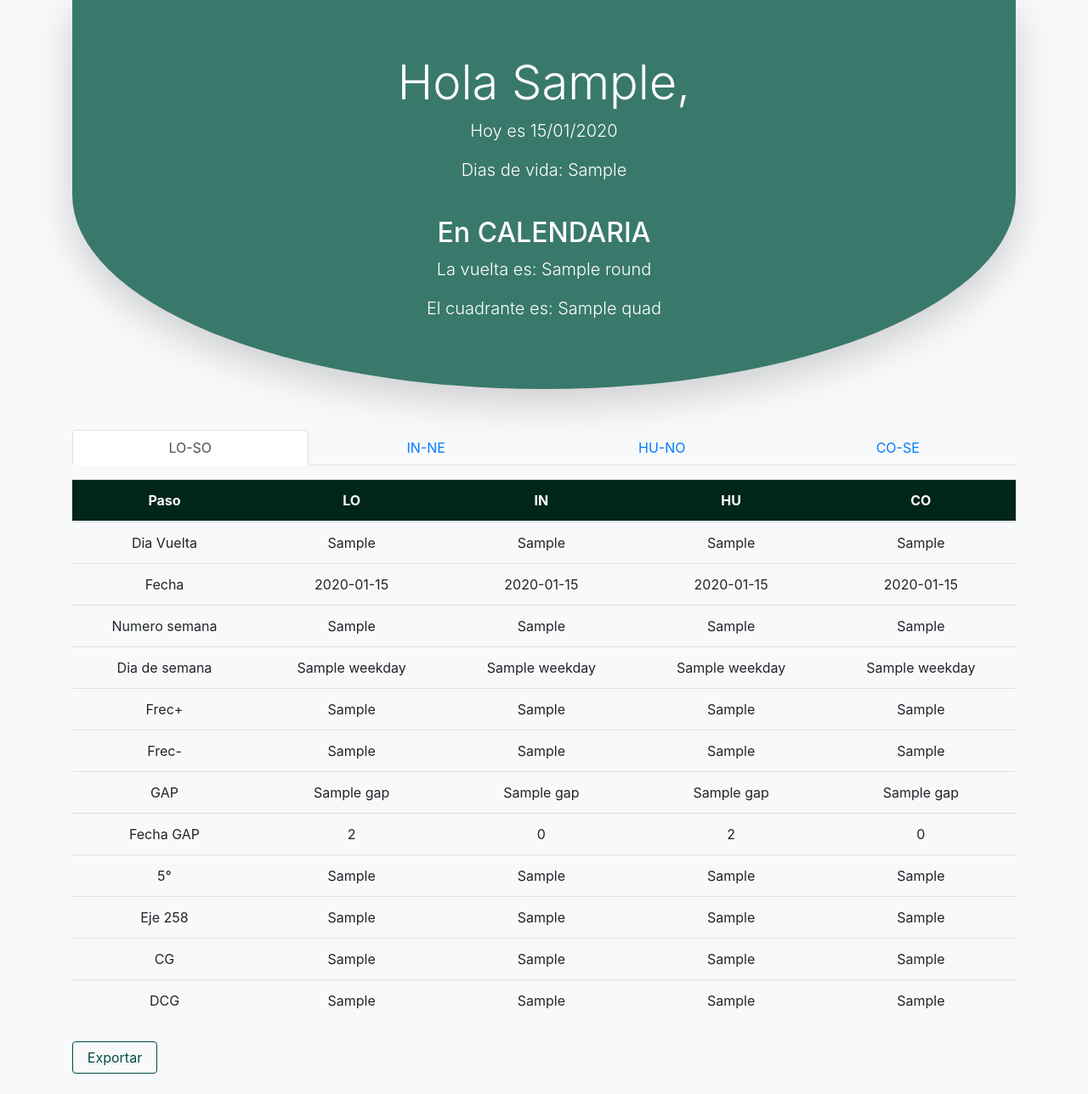
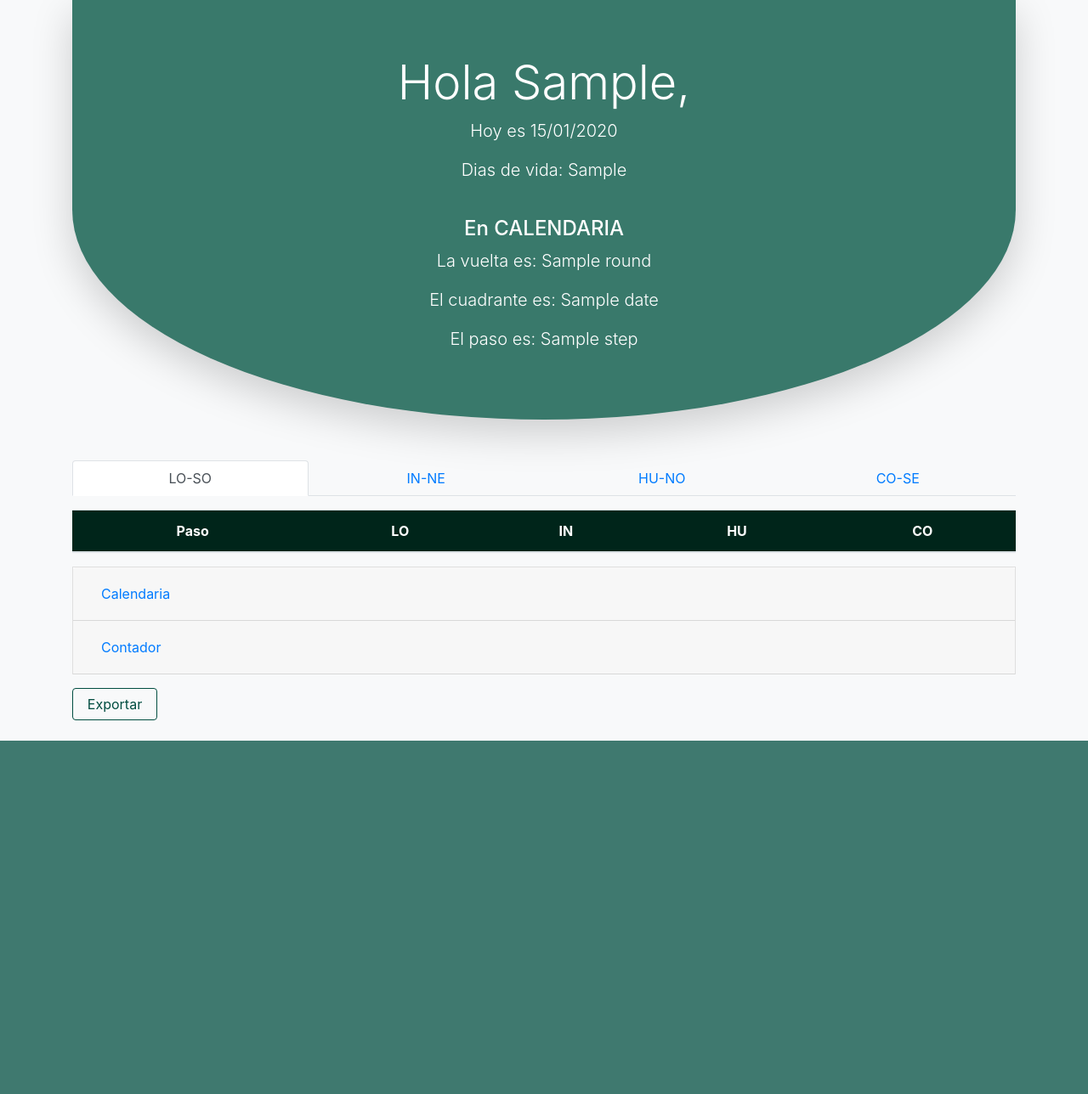
Before and after one commit to calendaria/calendaria, a Flask app: template app/templates/es/index.html in a window 1280 px wide. Shown: the part 69-1357 px from the top of the page at 85% size. After the commit the page ends 941 px from the top, so only its background shows below. Run offline with Flask 2, Linux system fonts and the light colour scheme; a user stored in the database is signed in; tables that the repository leaves empty hold one stand-in row (values such as "Sample post"); the template is opened without the code that fills it: most values are stand-ins (such as "Sample title", 1, 10 or a date in 2020); lists and menus that the app fills with data are empty; some libraries are stand-ins or nearby versions.

Commit message:
Only one quadrant file now. Added accordion functionality to separate Calendaria from Counter values. Enhanced export_util to avoid accent words in spanish as they yield weird values in csv. All changes and testing in SPANISH only (english set to return es for now)

```diff
--- a/app/routes.py
+++ b/app/routes.py
@@ -84,6 +84,8 @@ def index_es():
 	dates['round'] = date_utils.round_nbr(dates['today'])
 	dates['quad'] = date_utils.quadrant(dates['today'])
 	dates['daynbr'] = date_utils.daynbr(dates['today'])
+	dates['quad_name_es'] = date_utils.quadrant_name(dates['today'])
+	dates['step'] = date_utils.step(dates['today'])
 	dates['is_rof'] = date_utils.rof(dates['today'])
 	# Quadrant grid
 	grid = date_utils.round_vals_from_date(dates['today'])
--- a/app/static/styles/style.css
+++ b/app/static/styles/style.css
@@ -82,7 +82,7 @@
 }
 
 
-/****** BODY ******/
+/****** INDEX ******/
 body {
     position: relative;
 }
--- /dev/null
+++ b/app/templates/es/_counter.html
@@ -0,0 +1,18 @@
+<table class="table table-hover">
+    <tbody>
+        <tr class="text-center">
+			<td>CG</td>
+			<td class="">{{grid['cg'][indices[0]]}}</td>
+			<td class="">{{grid['cg'][indices[1]]}}</td>
+			<td class="">{{grid['cg'][indices[2]]}}</td>
+			<td class="">{{grid['cg'][indices[3]]}}</td>
+		</tr>
+		<tr class="text-center">
+			<td>DCG</td>
+			<td class="">{{grid['cg_tot_days'][indices[0]]}}</td>
+			<td class="">{{grid['cg_tot_days'][indices[1]]}}</td>
+			<td class="">{{grid['cg_tot_days'][indices[2]]}}</td>
+			<td class="">{{grid['cg_tot_days'][indices[3]]}}</td>
+		</tr>
+    </tbody>
+</table>
--- /dev/null
+++ b/app/templates/es/_quadrant.html
@@ -0,0 +1,75 @@
+<!-- Quadrant Table -->
+<table class="table table-hover">
+	<tbody>
+		<tr class="text-center">
+			<td>Dia Vuelta</td>
+			<td class="">{{grid['round_days'][indices[0]]}}</td>
+			<td class="">{{grid['round_days'][indices[1]]}}</td>
+			<td class="">{{grid['round_days'][indices[2]]}}</td>
+			<td class="">{{grid['round_days'][indices[3]]}}</td>
+		</tr>
+		<tr class="text-center">
+			<td>Fecha</td>
+			<td class="">{{grid['dates_str'][indices[0]]}}</td>
+			<td class="">{{grid['dates_str'][indices[1]]}}</td>
+			<td class="">{{grid['dates_str'][indices[2]]}}</td>
+			<td class="">{{grid['dates_str'][indices[3]]}}</td>
+		</tr>
+		<tr class="text-center">
+			<td>Numero semana</td>
+			<td class="">{{grid['week_nbr'][indices[0]]}}</td>
+			<td class="">{{grid['week_nbr'][indices[1]]}}</td>
+			<td class="">{{grid['week_nbr'][indices[2]]}}</td>
+			<td class="">{{grid['week_nbr'][indices[3]]}}</td>
+		</tr>
+		<tr class="text-center">
+			<td>Dia de semana</td>
+			<td class="">{{grid['weekday'][indices[0]].capitalize()}}</td>
+			<td class="">{{grid['weekday'][indices[1]].capitalize()}}</td>
+			<td class="">{{grid['weekday'][indices[2]].capitalize()}}</td>
+			<td class="">{{grid['weekday'][indices[3]].capitalize()}}</td>
+		</tr>
+		<tr class="text-center">
+			<td>Frec+</td>
+			<td class="">{{grid['day_nbr'][indices[0]]}}</td>
+			<td class="">{{grid['day_nbr'][indices[1]]}}</td>
+			<td class="">{{grid['day_nbr'][indices[2]]}}</td>
+			<td class="">{{grid['day_nbr'][indices[3]]}}</td>
+		</tr>
+		<tr class="text-center">
+			<td>Frec-</td>
+			<td class="">{{grid['freq_neg'][indices[0]]}}</td>
+			<td class="">{{grid['freq_neg'][indices[1]]}}</td>
+			<td class="">{{grid['freq_neg'][indices[2]]}}</td>
+			<td class="">{{grid['freq_neg'][indices[3]]}}</td>
+		</tr>
+		<tr class="text-center">
+			<td>GAP</td>
+			<td class="">{{grid['gap'][indices[0]]}}</td>
+			<td class="">{{grid['gap'][indices[1]]}}</td>
+			<td class="">{{grid['gap'][indices[2]]}}</td>
+			<td class="">{{grid['gap'][indices[3]]}}</td>
+		</tr>
+		<tr class="text-center">
+			<td>Fecha GAP</td>
+			<td class="">{{grid['gap_date_str'][indices[0]]}}</td>
+			<td class="">{{grid['gap_date_str'][indices[1]]}}</td>
+			<td class="">{{grid['gap_date_str'][indices[2]]}}</td>
+			<td class="">{{grid['gap_date_str'][indices[3]]}}</td>
+		</tr>
+		<tr class="text-center">
+			<td>5°</td>
+			<td class="">{{grid['fs'][indices[0]]}}</td>
+			<td class="">{{grid['fs'][indices[1]]}}</td>
+			<td class="">{{grid['fs'][indices[2]]}}</td>
+			<td class="">{{grid['fs'][indices[3]]}}</td>
+		</tr>
+		<tr class="text-center">
+			<td>Eje 258</td>
+			<td class="">{{grid['au'][indices[0]]}}</td>
+			<td class="">{{grid['au'][indices[1]]}}</td>
+			<td class="">{{grid['au'][indices[2]]}}</td>
+			<td class="">{{grid['au'][indices[3]]}}</td>
+		</tr>
+    </tbody>
+</table>
--- /dev/null
+++ b/app/templates/es/_quadrant_head.html
@@ -0,0 +1,11 @@
+<table class="table table-hover mt-3">
+	<thead class="text-center" id="quadrant-header">
+			<tr>
+	        <th>Paso</th>
+	        <th>LO</th>
+	        <th>IN</th>
+	        <th>HU</th>
+	        <th>CO</th>
+			</tr>
+	</thead>
+</table>
--- a/app/templates/es/index.html
+++ b/app/templates/es/index.html
@@ -5,14 +5,16 @@
 <div class="style-jumbo mb-5">
 	<div class="jumbotron text-center mb-3 shadow-lg">
 		<h2 class="display-4">Hola {{ current_user.first_name.capitalize() }},</h2>
-		<p class="lead">Hoy es {{ dates['today'].strftime("%d/%m/%Y") }} </p>
-		<p class="lead">Dias de vida: {{ dates['days_alive'] }}</p>
+		<p class="lead mt-0">Hoy es {{ dates['today'].strftime("%d/%m/%Y") }} </p>
+		<p class="lead mt-0">Dias de vida: {{ dates['days_alive'] }}</p>
 		<br>
-		<h2>En CALENDARIA</h2>
-		<p class="lead">La vuelta es: {{ dates['round'] }}</p>
-		<p class="lead">El cuadrante es: {{ dates['quad'] }}</p>
+		<h4>En CALENDARIA</h4>
+		<p class="lead mt-0">La vuelta es: {{ dates['round'] }}</p>
+		<p class="lead mt-0">El cuadrante es: {{ dates['quad_name_es'] }}</p>
+		<p class="lead mt-0">El paso es: {{ dates['step'] }}</p>
 	</div>
 </div>
+
 {% if not dates['is_rof'] %}
     <!-- Quadrant tab navigation -->
     <nav>
@@ -23,17 +25,147 @@
     		<a class="nav-item nav-link" id="q4-tab" data-toggle="tab" href="#q4" role="tab" aria-controls="nav-contact" aria-selected="false">CO-SE</a>
     	</div>
     </nav> <!-- navigation tabs -->
+
     <div class="tab-content" id="nav-tabContent">
-    	<div class="tab-pane fade show active" id="q1" role="tabpanel" aria-labelledby="q1-tab">{% include "es/_quadrant1.html" %}</div>
-    	<div class="tab-pane fade" id="q2" role="tabpanel" aria-labelledby="q2-tab">{% include "es/_quadrant2.html" %}</div>
-    	<div class="tab-pane fade" id="q3" role="tabpanel" aria-labelledby="q3-tab">{% include "es/_quadrant3.html" %}</div>
-    	<div class="tab-pane fade" id="q4" role="tabpanel" aria-labelledby="q4-tab">{% include "es/_quadrant4.html" %}</div>
+    	<div class="tab-pane fade show active" id="q1" role="tabpanel" aria-labelledby="q1-tab">
+    	    {% include "es/_quadrant_head.html" %}
+    	    {% set indices = [0, 1, 2, 3] %}
+    	    <!-- Accordion Q1 -->
+  		    <div class="accordion" id="accordionQ1">
+  			    <div class="card">
+    		        <div class="card-header" id="headingOne">
+    		            <h5 class="mb-0">
+    			            <button class="btn btn-link" type="button" data-toggle="collapse" data-target="#collapseOne" aria-expanded="true" aria-controls="collapseOne">
+    			                Calendaria
+    			            </button>
+    		            </h5>
+    			    </div>
+    			    <div id="collapseOne" class="collapse" aria-labelledby="headingOne" data-parent="#accordionQ1">
+			            <div class="card-body">
+			      	        {% include "es/_quadrant.html" %}
+			            </div>
+			        </div>
+    			    <div class="card-header" id="headingTwo">
+    		            <h5 class="mb-0">
+    			            <button class="btn btn-link" type="button" data-toggle="collapse" data-target="#collapseTwo" aria-expanded="true" aria-controls="collapseTwo">
+    			                Contador
+    			            </button>
+    		            </h5>
+    			    </div>
+			        <div id="collapseTwo" class="collapse" aria-labelledby="headingTwo" data-parent="#accordionQ1">
+			            <div class="card-body">
+			      	        {% include "es/_counter.html" %}
+			            </div>
+			        </div>
+			    </div>
+    	    </div>
+    	</div>
+    	<div class="tab-pane fade" id="q2" role="tabpanel" aria-labelledby="q2-tab">
+    	    {% include "es/_quadrant_head.html" %}
+    	    {% set indices = [4, 5, 6, 7] %}
+    	    <!-- Accordion Q2 -->
+  		    <div class="accordion" id="accordionQ2">
+  			    <div class="card">
+    		        <div class="card-header" id="headingOne">
+    		            <h5 class="mb-0">
+    			            <button class="btn btn-link" type="button" data-toggle="collapse" data-target="#collapseOne" aria-expanded="true" aria-controls="collapseOne">
+    			                Calendaria
+    			            </button>
+    		            </h5>
+    			    </div>
+    			    <div id="collapseOne" class="collapse" aria-labelledby="headingOne" data-parent="#accordionQ2">
+			            <div class="card-body">
+			      	        {% include "es/_quadrant.html" %}
+			            </div>
+			        </div>
+    			    <div class="card-header" id="headingTwo">
+    		            <h5 class="mb-0">
+    			            <button class="btn btn-link" type="button" data-toggle="collapse" data-target="#collapseTwo" aria-expanded="true" aria-controls="collapseTwo">
+    			                Contador
+    			            </button>
+    		            </h5>
+    			    </div>
+			        <div id="collapseTwo" class="collapse" aria-labelledby="headingTwo" data-parent="#accordionQ2">
+			            <div class="card-body">
+			      	        {% include "es/_counter.html" %}
+			            </div>
+			        </div>
+			    </div>
+    	    </div>
+    	</div>
+    	<div class="tab-pane fade" id="q3" role="tabpanel" aria-labelledby="q3-tab">
+    	    {% include "es/_quadrant_head.html" %}
+    	    {% set indices = [8, 9, 10, 11] %}
+    	    <!-- Accordion Q3 -->
+  		    <div class="accordion" id="accordionQ3">
+  			    <div class="card">
+    		        <div class="card-header" id="headingOne">
+    		            <h5 class="mb-0">
+    			            <button class="btn btn-link" type="button" data-toggle="collapse" data-target="#collapseOne" aria-expanded="true" aria-controls="collapseOne">
+    			                Calendaria
+    			            </button>
+    		            </h5>
+    			    </div>
+    			    <div id="collapseOne" class="collapse" aria-labelledby="headingOne" data-parent="#accordionQ3">
+			            <div class="card-body">
+			      	        {% include "es/_quadrant.html" %}
+			            </div>
+			        </div>
+    			    <div class="card-header" id="headingTwo">
+    		            <h5 class="mb-0">
+    			            <button class="btn btn-link" type="button" data-toggle="collapse" data-target="#collapseTwo" aria-expanded="true" aria-controls="collapseTwo">
+    			                Contador
+    			            </button>
+    		            </h5>
+    			    </div>
+			        <div id="collapseTwo" class="collapse" aria-labelledby="headingTwo" data-parent="#accordionQ3">
+			            <div class="card-body">
+			      	        {% include "es/_counter.html" %}
+			            </div>
+			        </div>
+			    </div>
+    	    </div>
+    	</div>
+    	<div class="tab-pane fade" id="q4" role="tabpanel" aria-labelledby="q4-tab">
+    	    {% include "es/_quadrant_head.html" %}
+    	    {% set indices = [12, 13, 14, 15] %}
+    	    <!-- Accordion Q4 -->
+  		    <div class="accordion" id="accordionQ4">
+  			    <div class="card">
+    		        <div class="card-header" id="headingOne">
+    		            <h5 class="mb-0">
+    			            <button class="btn btn-link" type="button" data-toggle="collapse" data-target="#collapseOne" aria-expanded="true" aria-controls="collapseOne">
+    			                Calendaria
+    			            </button>
+    		            </h5>
+    			    </div>
+    			    <div id="collapseOne" class="collapse" aria-labelledby="headingOne" data-parent="#accordionQ4">
+			            <div class="card-body">
+			      	        {% include "es/_quadrant.html" %}
+			            </div>
+			        </div>
+    			    <div class="card-header" id="headingTwo">
+    		            <h5 class="mb-0">
+    			            <button class="btn btn-link" type="button" data-toggle="collapse" data-target="#collapseTwo" aria-expanded="true" aria-controls="collapseTwo">
+    			                Contador
+    			            </button>
+    		            </h5>
+    			    </div>
+			        <div id="collapseTwo" class="collapse" aria-labelledby="headingTwo" data-parent="#accordionQ4">
+			            <div class="card-body">
+			      	        {% include "es/_counter.html" %}
+			            </div>
+			        </div>
+			    </div>
+    	    </div>
+    	</div>
     </div> <!-- .tab-content -->
+
 {% else %}
     <h2>Anillo de Fuego, dia del año {{dates['daynbr']}}</h2>
 {% endif %}
 <!-- Export button -->
 <a href="{{url_for('download_csv')}}">
-	<button class="btn btn-outline-primary mt-2 mb-4" id="edit-button">Exportar</button>
+	<button class="btn btn-outline-primary mt-3 mb-4" id="edit-button">Exportar</button>
 </a>
 {% endblock %}
--- a/app/util/web_util.py
+++ b/app/util/web_util.py
@@ -2,7 +2,7 @@ from app import app
 from app.util import tz_util
 
 
-def choose_best_lang(request, langs, apikey=app.config['IPSTACK_API_KEY']):
+def choose_best_lang(request, langs, apikey=app.config['IPSTACK_API_KEY'], testing_es=True):
     # First, try to do a best match
     lang = request.accept_languages.best_match(langs)
     if not lang:
@@ -14,6 +14,8 @@ def choose_best_lang(request, langs, apikey=app.config['IPSTACK_API_KEY']):
             if not lang:
                 # if nothing works, then return english by default
                 lang = 'en'
+    if testing_es:
+        lang = 'es'
     return lang
 
 
```
Also changed, not shown: app/util/export_utils.py (+11 -5 lines).
